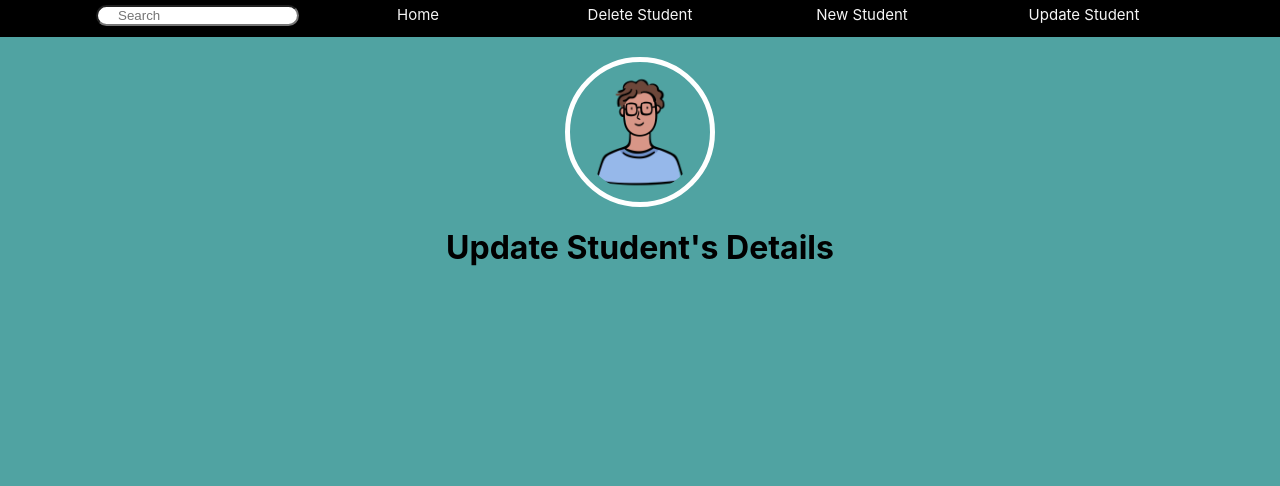
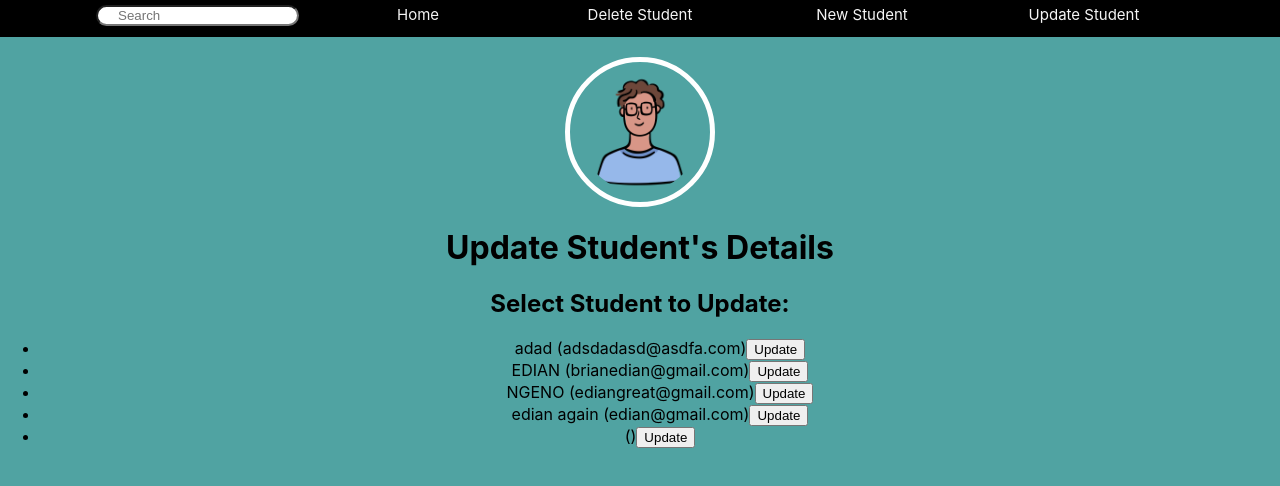
Before and after one commit to otundoMjoseph/EduGo, a React (Create React App) app in the folder edugo/: page /update in a window 1280 px wide. Shown: the top 486 px of the page. Built offline with nearby package versions, Linux system fonts and the light colour scheme; data requests are answered from the project's data file; the HTML template or start-up script is replaced by a standard one.

Commit message:
finished updateStudent

```diff
--- a/edugo/db.json
+++ b/edugo/db.json
@@ -2,28 +2,26 @@
   "students": [
     {
       "id": "1",
-      "name": "Zakayo mtoza ushuru",
-      "email": "test1@gmail.com"
+      "name": "adad",
+      "email": "adsdadasd@asdfa.com"
     },
     {
       "id": "2",
-      "name": "Brian Tm",
-      "email": "test2@gmail.com"
+      "name": "EDIAN",
+      "email": "brianedian@gmail.com"
     },
     {
       "id": "2d77",
-      "name": "joethairu",
-      "email": "test@gmail.com"
+      "name": "NGENO",
+      "email": "ediangreat@gmail.com"
     },
     {
       "id": "0971",
-      "name": "Edian Nyambura",
-      "email": "brianedian@gmail.com"
+      "name": "edian again",
+      "email": "edian@gmail.com"
     },
     {
-      "id": "cea9",
-      "name": "Brian",
-      "email": "brianedian@gmail.com"
+      "id": "cea9"
     }
   ]
 }
--- a/edugo/src/UpdateStudent.js
+++ b/edugo/src/UpdateStudent.js
@@ -1,17 +1,81 @@
-import React from 'react'
-import Navbar from './NavBar'
+import React, { useState, useEffect } from 'react';
+import Navbar from './NavBar';
 import ApiService from './ApiService';
 
+export default function UpdateStudent() {
+  const [students, setStudents] = useState([]);
+  const [selectedStudentId, setSelectedStudentId] = useState(null);
+  const [student, setStudent] = useState({
+    name: '',
+    email: '',
+    // Add other fields as needed
+  });
 
-export default function UpdateStudent() {
+  useEffect(() => {
+    const fetchStudents = async () => {
+      const data = await ApiService.getStudents();
+      setStudents(data);
+    };
+
+    fetchStudents();
+  }, []);
+
+  useEffect(() => {
+    if (selectedStudentId) {
+      const fetchStudent = async () => {
+        const data = await ApiService.getStudentById(selectedStudentId);
+        setStudent(data);
+      };
+
+      fetchStudent();
+    }
+  }, [selectedStudentId]);
+
+  const handleStudentSelect = (id) => {
+    setSelectedStudentId(id);
+  };
+
+  const handleChange = (e) => {
+    setStudent({...student, [e.target.name]: e.target.value });
+
+  };
+
+  const handleSubmit = async (e) => {
+
+    if (selectedStudentId) {
+      try {
+        await ApiService.updateStudent(selectedStudentId, student);
+        // Handle success (e.g., show a success message, redirect)
+      } catch (error) {
+        // Handle error (e.g., show an error message)
+      }
+    }
+  };
+
   return (
     <div className="submit-input-container">
-        <Navbar />
-        <img className="student-img" src='./images/getstudent.png' width={"120px"} alt={"user-logo"} ></img>
-        <h1>Update Student's Details</h1>
-        <form>
-
+      <Navbar />
+      <img className="student-img" src='./images/getstudent.png' width={"120px"} alt={"user-logo"} ></img>
+      <h1>Update Student's Details</h1>
+      <div>
+        <h2>Select Student to Update:</h2>
+        <ul>
+          {students.map((student) => (
+            <li key={student.id}>
+              {student.name} ({student.email})
+              <button onClick={() => handleStudentSelect(student.id)} onChange={handleChange}>Update</button>
+            </li>
+          ))}
+        </ul>
+      </div>
+      {selectedStudentId && (
+        <form onSubmit={handleSubmit}>
+          <input type="text" name="name" value={student.name} onChange={handleChange} placeholder="Name" required />
+          <input type="email" name="email" value={student.email} onChange={handleChange} placeholder="Email" required />
+          {/* Add other input fields as needed */}
+          <button type="submit">Update</button>
         </form>
+      )}
     </div>
-  )
+  );
 }
```
